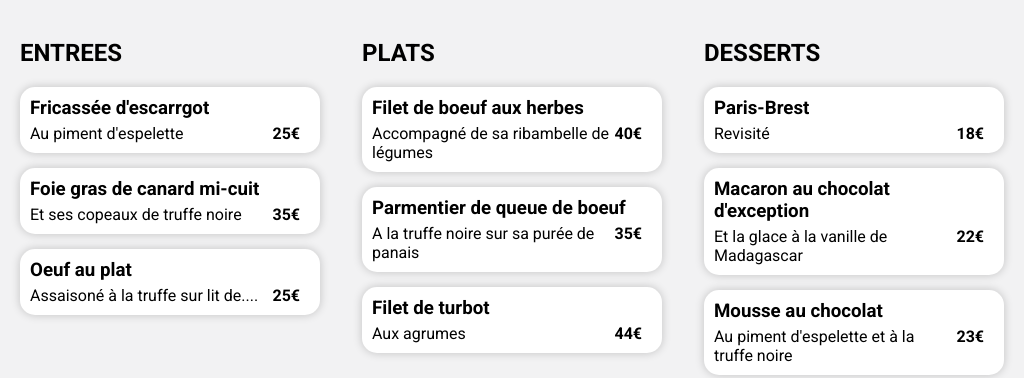
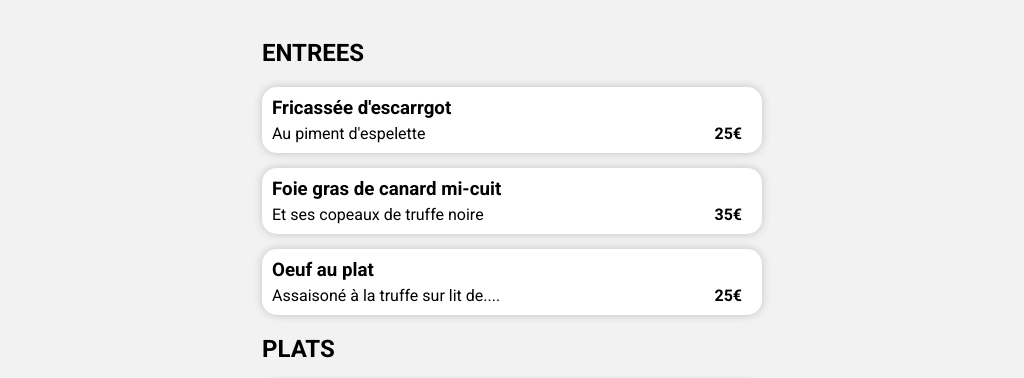
Before and after one commit to mostapha69/HarbaouiMostapha_3_22072021, a website: page la-palette-du-goût.html in a window 1024 px wide. Shown: the part 863-1241 px from the top of the page. Drawn offline with Linux system fonts and the light colour scheme; a web font is replaced by a local one.

Commit message:
css responsive arrangement des cartes

```diff
--- a/la-palette-du-gout.scss
+++ b/la-palette-du-gout.scss
@@ -276,28 +276,55 @@ padding-right: 5px;
     cursor: pointer;
 }
 
-@media screen and (min-width:950px){
+@media screen and (min-width:1170px){
     .sections{
         display: flex;
         justify-content: space-between;
+       // flex-wrap: wrap;
     }
 
     .container__plats{
        display: grid;
         grid-template-rows: 3fr;
-        grid-template-columns: 300px;
+        grid-template-columns: 370px;
         grid-row-gap: 15px;
     }
     .container__entrees{
         display: grid;
         grid-template-rows: 3fr;
-        grid-template-columns: 300px;
+        grid-template-columns: 370px;
         grid-row-gap: 15px;
     }
     .container__desserts{
         display: grid;
         grid-template-rows: 3fr;
-        grid-template-columns: 300px;
+        grid-template-columns: 370px;
         grid-row-gap: 15px;
     }
 }
+
+@media screen and (min-width:751px) and (max-width:1169px){
+    .container__plats{
+        display: grid;
+         grid-template-rows: 3fr;
+         grid-template-columns: 500px;
+         grid-row-gap: 15px;
+     }
+     .container__entrees{
+         display: grid;
+         grid-template-rows: 3fr;
+         grid-template-columns: 500px;
+         grid-row-gap: 15px;
+     }
+     .container__desserts{
+         display: grid;
+         grid-template-rows: 3fr;
+         grid-template-columns: 500px;
+         grid-row-gap: 15px;
+     }
+     .sections{
+        display: flex;
+        justify-content:space-around;
+       flex-wrap: wrap;
+    }
+}
```
Also changed, not shown: la-palette-du-gout.css, 1 other file.
